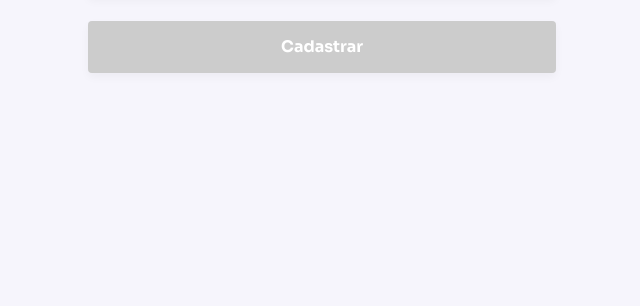
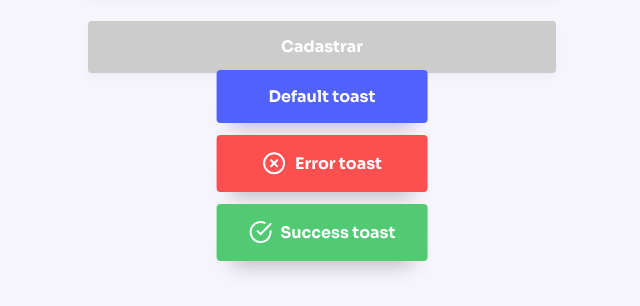
Before and after one commit to vitorrsousaa/MyContacts, a React (Vite) app in the folder client/: page /new in a window 1280 px wide. Shown: the part 491-797 px from the top of the page, without its empty margins (318-958 px from the left). Built offline with nearby package versions, Linux system fonts and the light colour scheme; no server answers.

Commit message:
create state of messages

```diff
--- a/client/src/components/Toast/ToastContainer/index.tsx
+++ b/client/src/components/Toast/ToastContainer/index.tsx
@@ -1,12 +1,25 @@
+import { useState } from 'react';
 import ToastMessage from '../ToastMessage';
 import { Container } from './styles';
 
+interface Toast {
+  id: number;
+  type: 'default' | 'success' | 'danger';
+  text: string;
+}
+
 export default function ToastContainer() {
+  const [messages] = useState<Toast[]>([
+    { id: Math.random(), type: 'default', text: 'Default toast' },
+    { id: Math.random(), type: 'danger', text: 'Error toast' },
+    { id: Math.random(), type: 'success', text: 'Success toast' },
+  ]);
+
   return (
     <Container>
-      <ToastMessage text="Default toast" />
-      <ToastMessage text="Error toast" type="danger" />
-      <ToastMessage text="Success toast" type="success" />
+      {messages.map((message) => (
+        <ToastMessage key={message.id} type={message.type} text={message.text} />
+      ))}
     </Container>
   );
 }
--- a/client/src/components/Toast/ToastMessage/styles.ts
+++ b/client/src/components/Toast/ToastMessage/styles.ts
@@ -32,7 +32,7 @@ export const Container = styled.div<ContainerProps>`
   & + & {
     margin-top: 12px;
   }
-  strong {
-    margin-left: 8px;
+  img {
+    margin-right: 8px;
   }
 `;
--- a/client/src/pages/NewContact/index.tsx
+++ b/client/src/pages/NewContact/index.tsx
@@ -1,5 +1,6 @@
 import ContactForm from '../../components/ContactForm';
 import PageHeader from '../../components/PageHeader';
+import ToastContainer from '../../components/Toast/ToastContainer';
 import ContactsService, { ContactData } from '../../services/ContactsService';
 
 export interface FormData {
@@ -28,6 +29,7 @@ const NewContact = () => {
   }
   return (
     <>
+      <ToastContainer />
       <PageHeader title="Novo Contato" />
       <ContactForm buttonLabel="Cadastrar" onSubmit={handleSubmit} />
     </>
```
